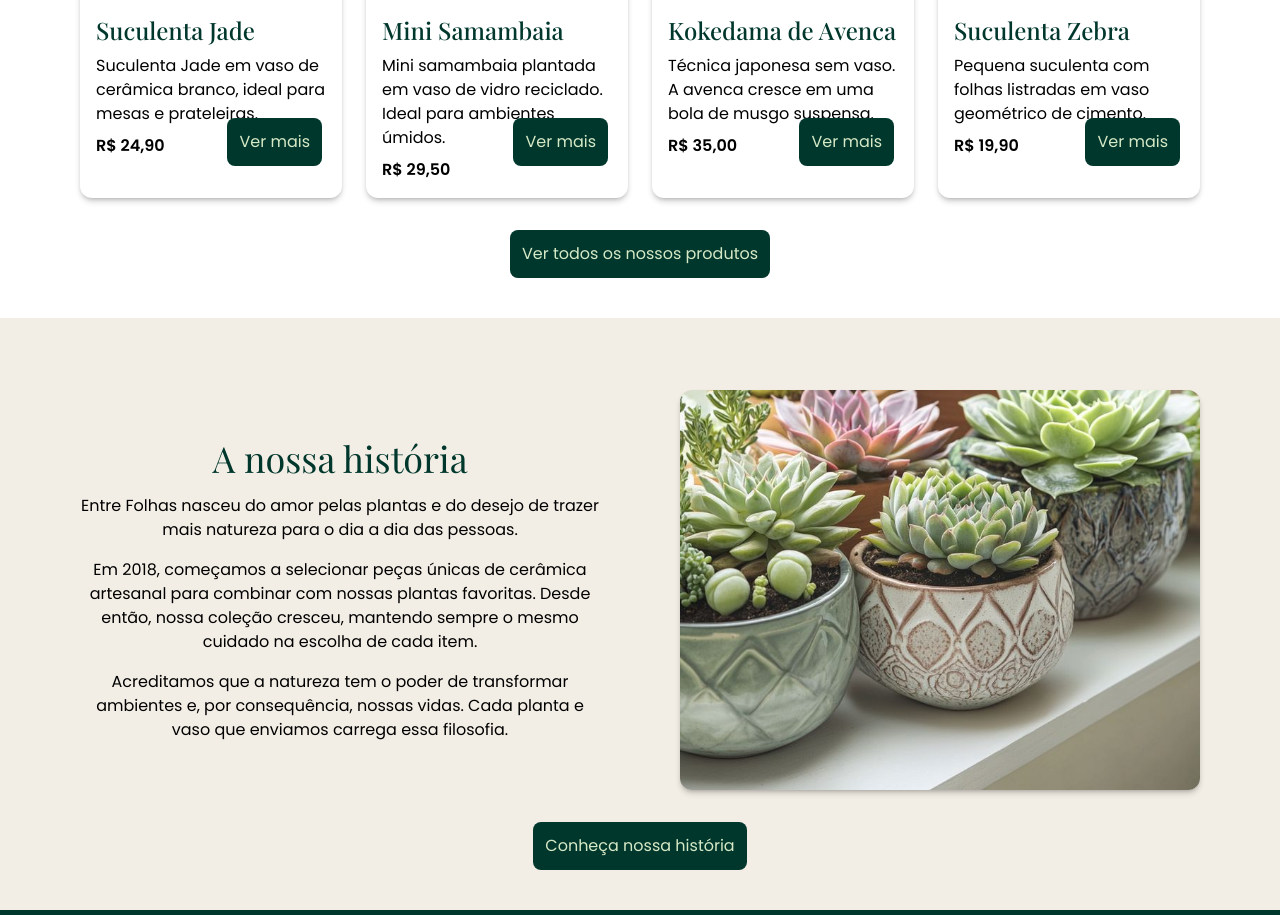
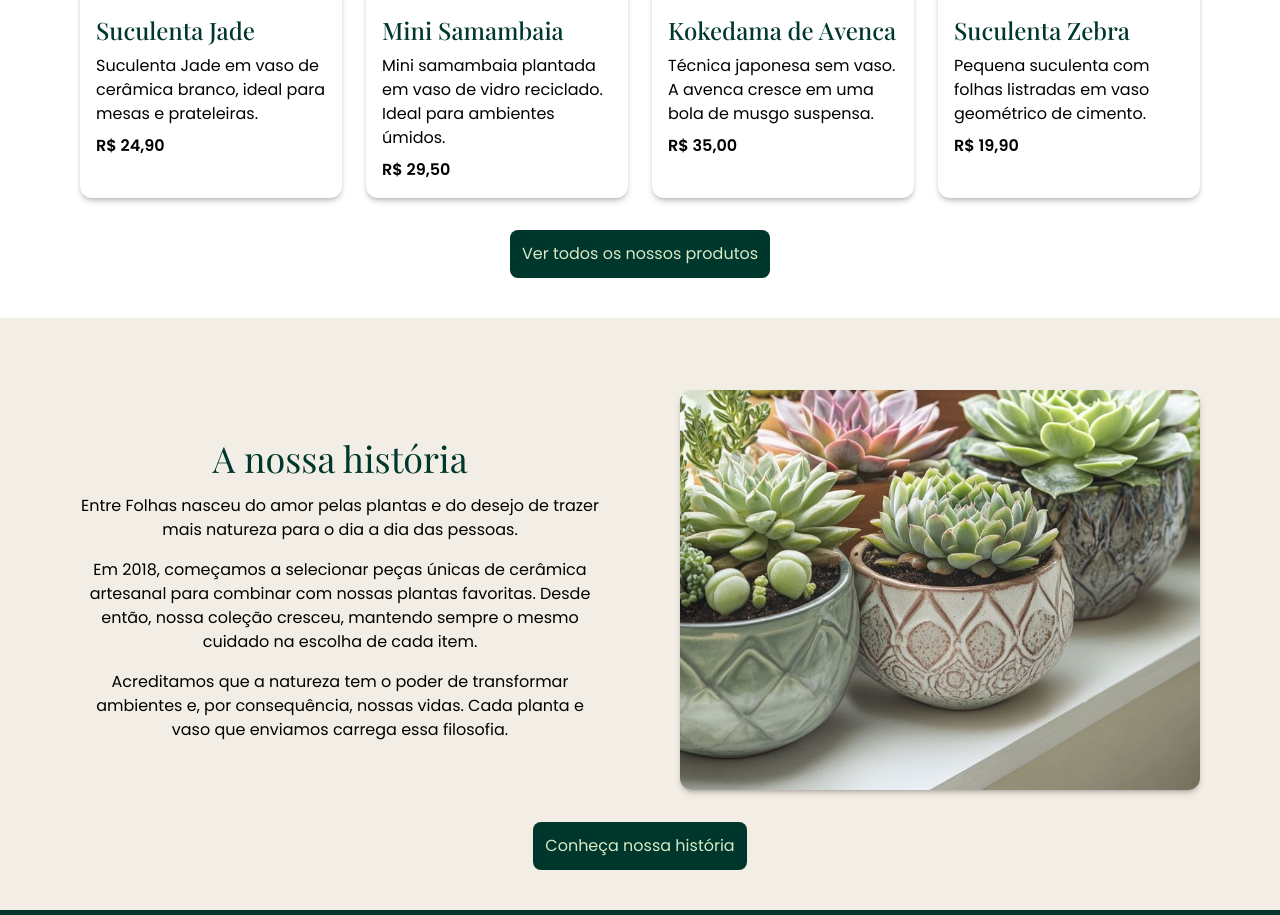
Before and after one commit to perazzavera/entre-folhas, a React (Vite) app: page / in a window 1280 px wide. Shown: the part 1370-2285 px from the top of the page. Built offline with nearby package versions, Linux system fonts and the light colour scheme; a web font is replaced by a local one.

Commit message:
corrigindo localização botão

```diff
--- a/src/pages/Home/Destaques/index.jsx
+++ b/src/pages/Home/Destaques/index.jsx
@@ -69,13 +69,13 @@ export default function Destaques() {
                 <p className="text-primary font-semibold">
                   R$ {produto.preco.toFixed(2).replace(".", ",")}
                 </p>
-                <div className="absolute right-5 top-30">
-                  <BotaoLink
+                <div className="absolute right-3 bottom-3">
+                  <Link
                     to={`/produtos/${produto.categorias[0]}/${produto.subcategoria}/${produto.id}`}
-                    className="lg:hidden"
+                    className="lg:hidden bg-verde-escuro text-verde-claro p-1 rounded-lg animate-pulse"
                   >
                     Ver mais
-                  </BotaoLink>
+                  </Link>
                 </div>
               </div>
             </div>
```
